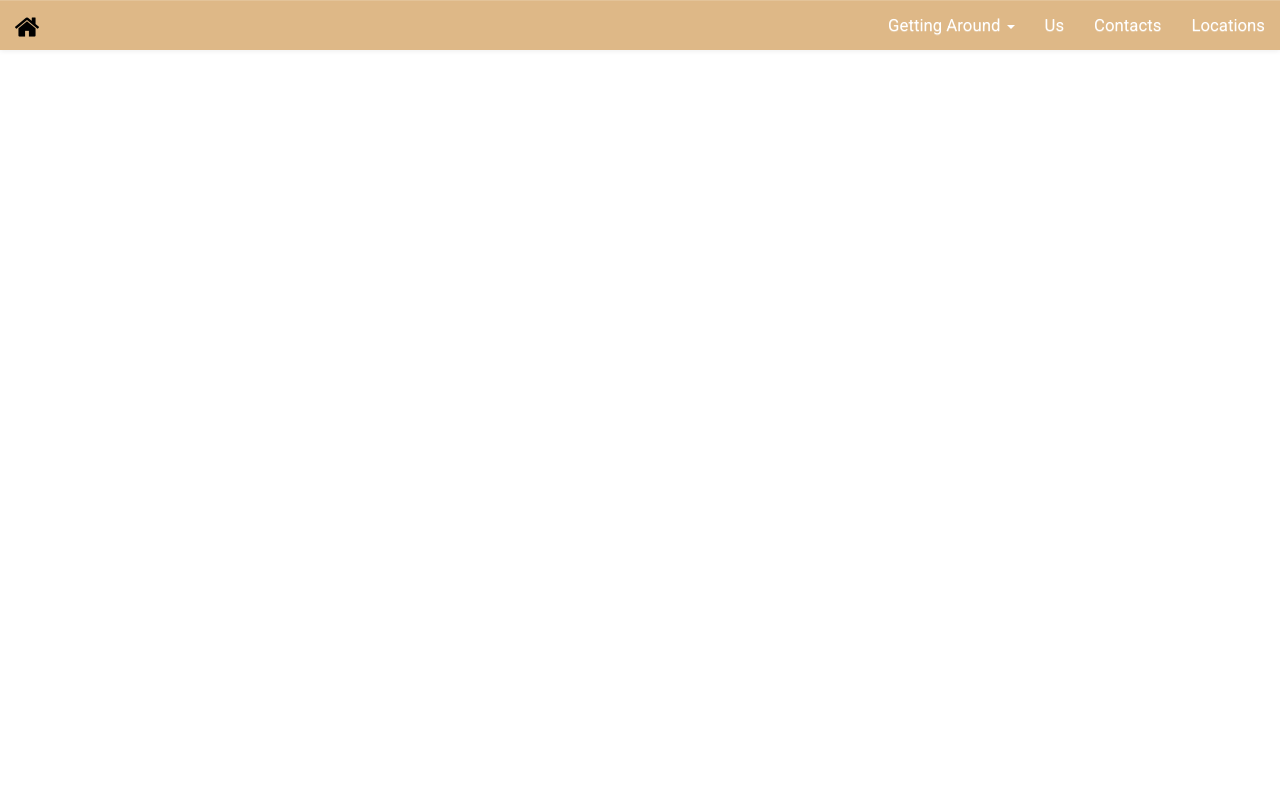
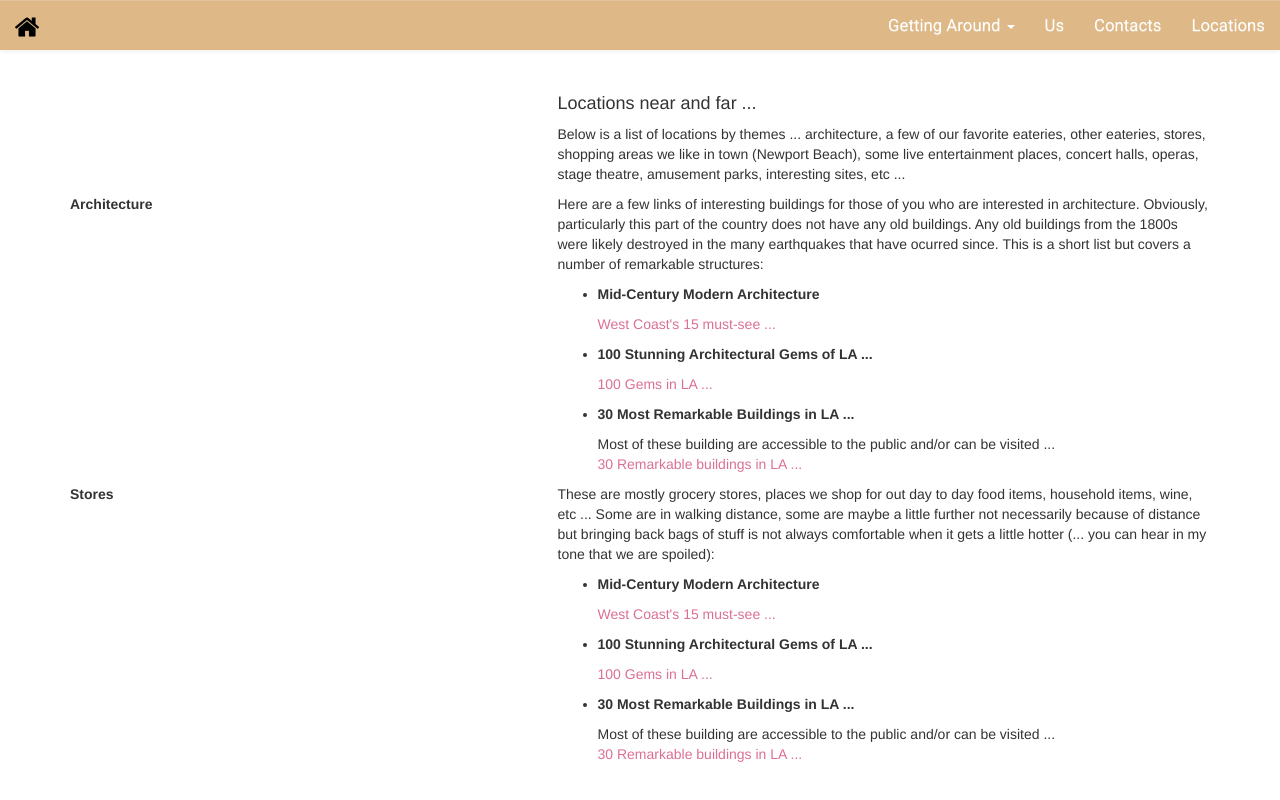
Before and after one commit to rrac/homeguide, a React (Create React App) app: page /pages/locations in a window 1280 px wide. Built offline with nearby package versions, Linux system fonts and the light colour scheme.

Commit message:
Adding the locations page

```diff
--- a/src/app.jsx
+++ b/src/app.jsx
@@ -16,6 +16,7 @@ import BedroomThree from "./pages/rooms/bedroomthree";
 import BathroomTwo from "./pages/rooms/bathroomtwo";
 import Garage from "./pages/rooms/garage";
 import Contacts from "./pages/contacts";
+import Locations from "./pages/locations";
 
 class App extends Component {
   render() {
@@ -37,6 +38,7 @@ class App extends Component {
           <Route path="/pages/rooms/bathroomtwo" component={BathroomTwo} />
           <Route path="/pages/rooms/garage" component={Garage} />
           <Route path="/pages/contacts" component={Contacts} />
+          <Route path="/pages/locations" component={Locations} />
         </div>
       </Router>
     );
--- a/src/pages/contacts.jsx
+++ b/src/pages/contacts.jsx
@@ -35,7 +35,7 @@ class Contacts extends Component {
             </p>
             <p>1610 West Coast Hwy</p>
             <p>Newport Beach, CA 92663</p>
-            <p>(949) 722-8152</p>
+            <p><a href="tel:(949) 722-8152">Call Office</a> @ (949) 722-8152</p>
             <p>
               <a href="mailto:newportvet@aol.com">Dr. Cohen email</a>
             </p>
--- a/src/pages/locations.jsx
+++ b/src/pages/locations.jsx
@@ -0,0 +1,170 @@
+import React, { Component } from "react";
+import { Grid, Row, Col, Image } from "react-bootstrap";
+import styled from "styled-components";
+
+const ALink = styled.a`
+  color: palevioletred;
+  text-decoration: none;
+  cursor: auto;
+
+  &:hover {
+    text-decoration: none;
+  }
+  &visited {
+    text-decoration: none;
+  }
+  &.selected {
+    text-decoration: none;
+  }
+  &.inactive {
+    text-decoration: none;
+  }
+`;
+
+class Locations extends Component {
+  render() {
+    return (
+      <Grid>
+        <Row>
+          <Col xs="5" sm="5">
+            <p />
+          </Col>
+          <Col xs="7" sm="7">
+            <p>
+              <h4>Locations near and far ... </h4>
+            </p>
+            <p>
+              Below is a list of locations by themes ... architecture, a few of
+              our favorite eateries, other eateries, stores, shopping areas we
+              like in town (Newport Beach), some live entertainment places,
+              concert halls, operas, stage theatre, amusement parks, interesting
+              sites, etc ...
+            </p>
+          </Col>
+        </Row>
+        <Row>
+          <Col xs="5" sm="5">
+            <p>
+              <b>Architecture</b>
+            </p>
+          </Col>
+          <Col xs="7" sm="7">
+            <p>
+              Here are a few links of interesting buildings for those of you who
+              are interested in architecture. Obviously, particularly this part
+              of the country does not have any old buildings. Any old buildings
+              from the 1800s were likely destroyed in the many earthquakes that
+              have ocurred since. This is a short list but covers a number of
+              remarkable structures:
+            </p>
+            <ul>
+              <li>
+                <p>
+                  <b>Mid-Century Modern Architecture</b>
+                </p>
+                <p>
+                  <ALink
+                    href="https://la.curbed.com/maps/midcentury-modern-architecture-west-coast"
+                    target="_blank"
+                  >
+                    West Coast's 15 must-see ...
+                  </ALink>
+                </p>
+              </li>
+              <li>
+                <p>
+                  <b>100 Stunning Architectural Gems of LA ...</b>
+                </p>
+                <p>
+                  <ALink
+                    href="http://www.lamag.com/culturefiles/locals-guide-100-architectural-landmarks-los-angeles/"
+                    target="_blank"
+                  >
+                    100 Gems in LA ...
+                  </ALink>
+                </p>
+              </li>
+              <li>
+                <p>
+                  <b>30 Most Remarkable Buildings in LA ...</b>
+                </p>
+                <p>
+                  Most of these building are accessible to the public and/or can
+                  be visited ... <br />
+                  <ALink
+                    href="https://www.timeout.com/los-angeles/attractions/the-30-most-beautiful-buildings-in-los-angeles/"
+                    target="_blank"
+                  >
+                    30 Remarkable buildings in LA ...
+                  </ALink>
+                </p>
+              </li>
+            </ul>
+          </Col>
+        </Row>
+        <Row>
+          <Col xs="5" sm="5">
+            <p>
+              <b>Stores</b>
+            </p>
+          </Col>
+          <Col xs="7" sm="7">
+            <p>
+              These are mostly grocery stores, places we shop for out day to day
+              food items, household items, wine, etc ... Some are in walking
+              distance, some are maybe a little further not necessarily because
+              of distance but bringing back bags of stuff is not always
+              comfortable when it gets a little hotter (... you can hear in my
+              tone that we are spoiled):
+            </p>
+            <ul>
+              <li>
+                <p>
+                  <b>Mid-Century Modern Architecture</b>
+                </p>
+                <p>
+                  <ALink
+                    href="https://la.curbed.com/maps/midcentury-modern-architecture-west-coast"
+                    target="_blank"
+                  >
+                    West Coast's 15 must-see ...
+                  </ALink>
+                </p>
+              </li>
+              <li>
+                <p>
+                  <b>100 Stunning Architectural Gems of LA ...</b>
+                </p>
+                <p>
+                  <ALink
+                    href="http://www.lamag.com/culturefiles/locals-guide-100-architectural-landmarks-los-angeles/"
+                    target="_blank"
+                  >
+                    100 Gems in LA ...
+                  </ALink>
+                </p>
+              </li>
+              <li>
+                <p>
+                  <b>30 Most Remarkable Buildings in LA ...</b>
+                </p>
+                <p>
+                  Most of these building are accessible to the public and/or can
+                  be visited ... <br />
+                  <ALink
+                    href="https://www.timeout.com/los-angeles/attractions/the-30-most-beautiful-buildings-in-los-angeles/"
+                    target="_blank"
+                  >
+                    30 Remarkable buildings in LA ...
+                  </ALink>
+                </p>
+              </li>
+            </ul>
+          </Col>
+        </Row>
+      </Grid>
+    );
+  }
+}
+
+export default Locations;
--- a/src/pages/rooms/kitchen.jsx
+++ b/src/pages/rooms/kitchen.jsx
@@ -1,7 +1,7 @@
 import React, { Component } from "react";
 import { Grid, Row, Col, Image } from "react-bootstrap";
 
-class Garage extends Component {
+class Kitchen extends Component {
   render() {
     return (
       <Grid>
@@ -20,4 +20,4 @@ class Garage extends Component {
   }
 }
 
-export default Garage;
+export default Kitchen;
--- a/src/pages/rooms/masterbathroom.jsx
+++ b/src/pages/rooms/masterbathroom.jsx
@@ -1,7 +1,7 @@
 import React, { Component } from "react";
 import { Grid, Row, Col, Image } from "react-bootstrap";
 
-class Garage extends Component {
+class MasterBathroom extends Component {
   render() {
     return (
       <Grid>
@@ -20,4 +20,4 @@ class Garage extends Component {
   }
 }
 
-export default Garage;
+export default MasterBathroom;
--- a/src/pages/rooms/masterbedroom.jsx
+++ b/src/pages/rooms/masterbedroom.jsx
@@ -1,7 +1,7 @@
 import React, { Component } from "react";
 import { Grid, Row, Col, Image } from "react-bootstrap";
 
-class Garage extends Component {
+class MasterBedroom extends Component {
   render() {
     return (
       <Grid>
@@ -20,4 +20,4 @@ class Garage extends Component {
   }
 }
 
-export default Garage;
+export default MasterBedroom;
```
Also changed, not shown: src/pages/rooms/familyroom.jsx (+65 -7 lines).
